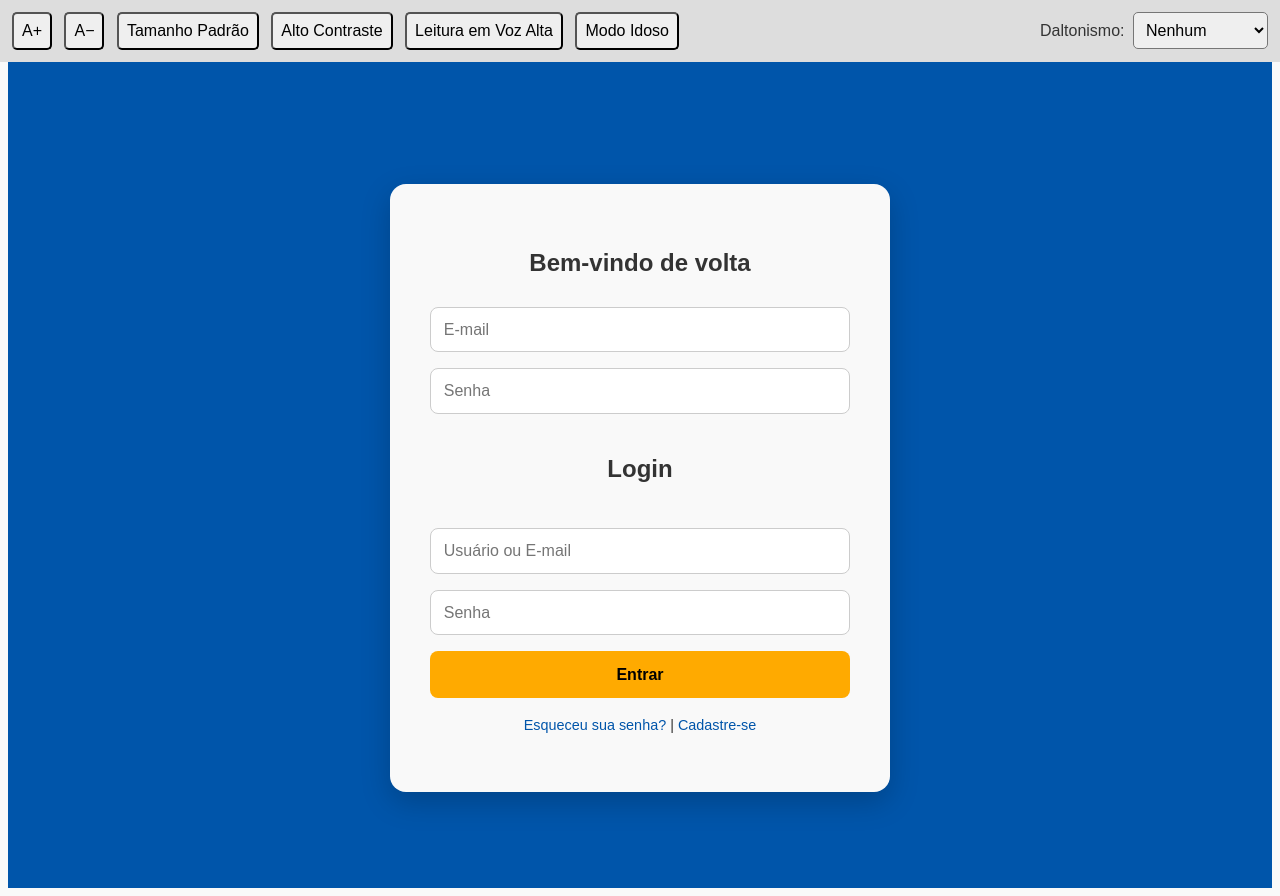
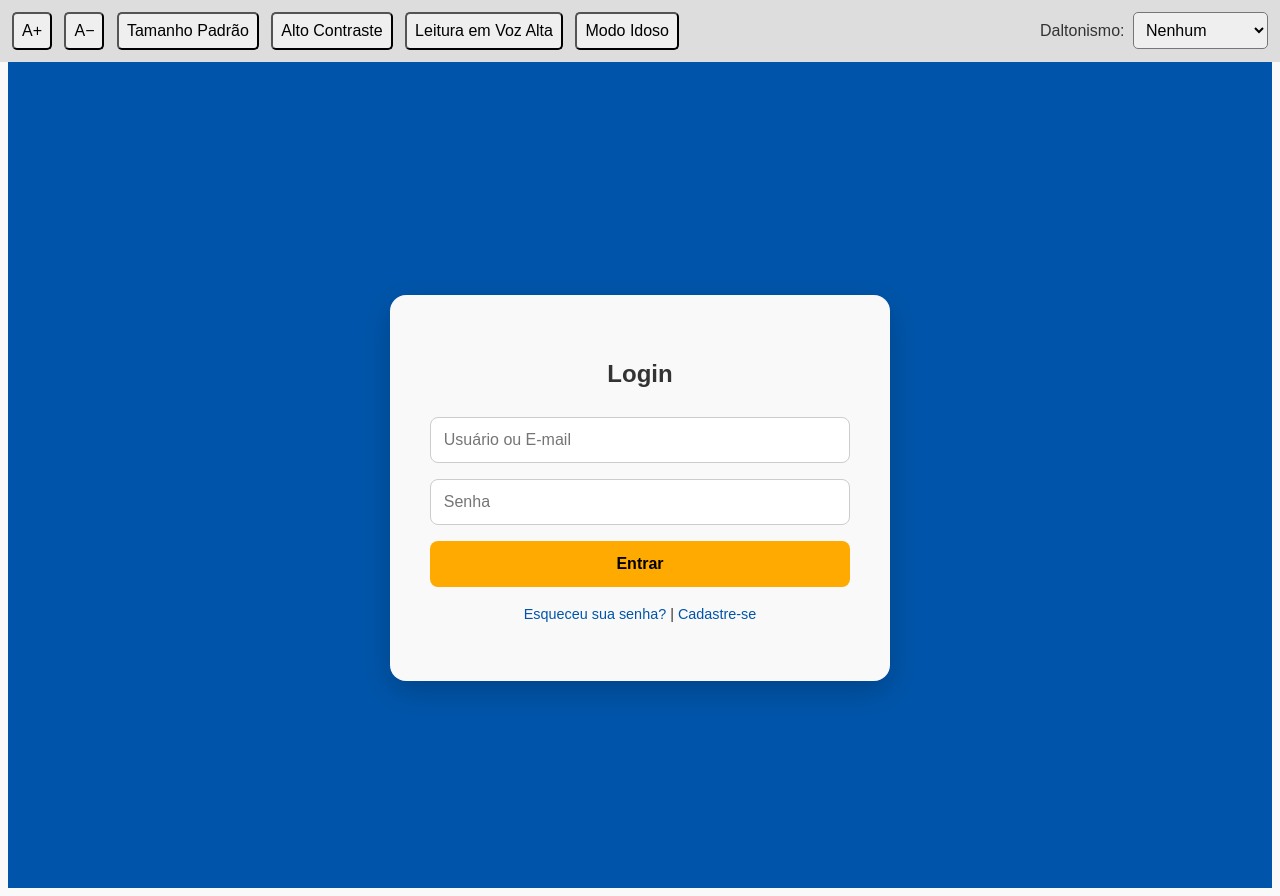
Before and after one commit to ElCearence/Site-do-Alan, a plain HTML site: page login.html in a window 1280 px wide. Drawn offline with Linux system fonts and the light colour scheme.

Commit message:
consertando login

```diff
--- a/login.html
+++ b/login.html
@@ -174,10 +174,6 @@
 
   <main>
     <div class="login-container">
-      <h2>Bem-vindo de volta</h2>
-      <form id="login-form">
-        <input type="text" id="login-email" placeholder="E-mail" required />
-        <input type="password" id="login-password" placeholder="Senha" required />
       <h2>Login</h2>
       <form>
         <input type="text" placeholder="Usuário ou E-mail" required />
```
